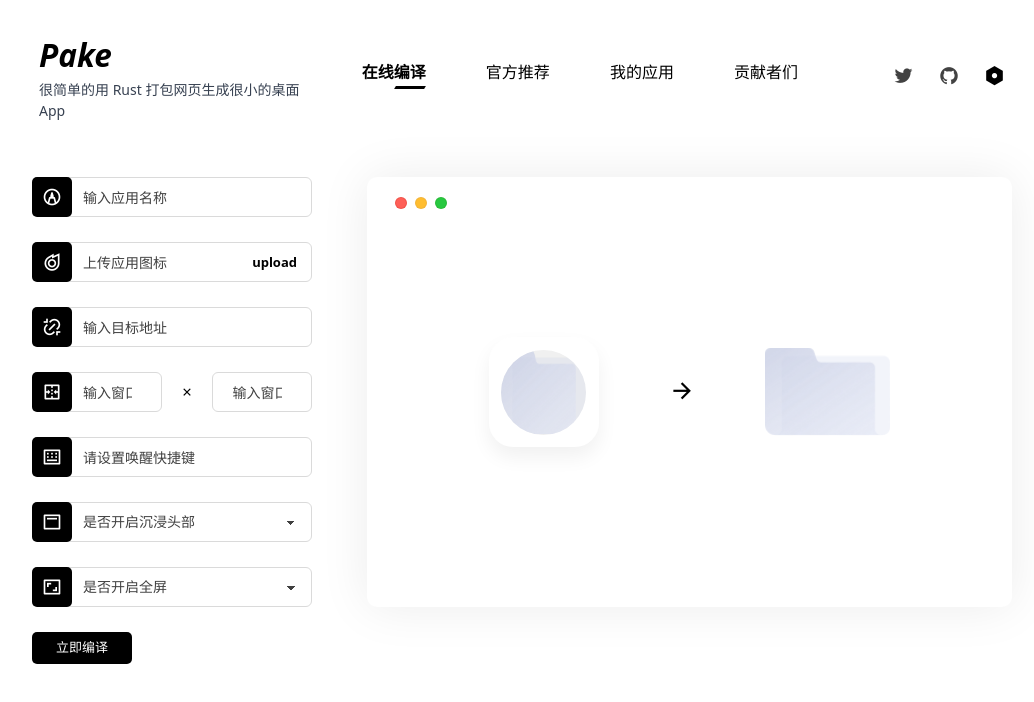
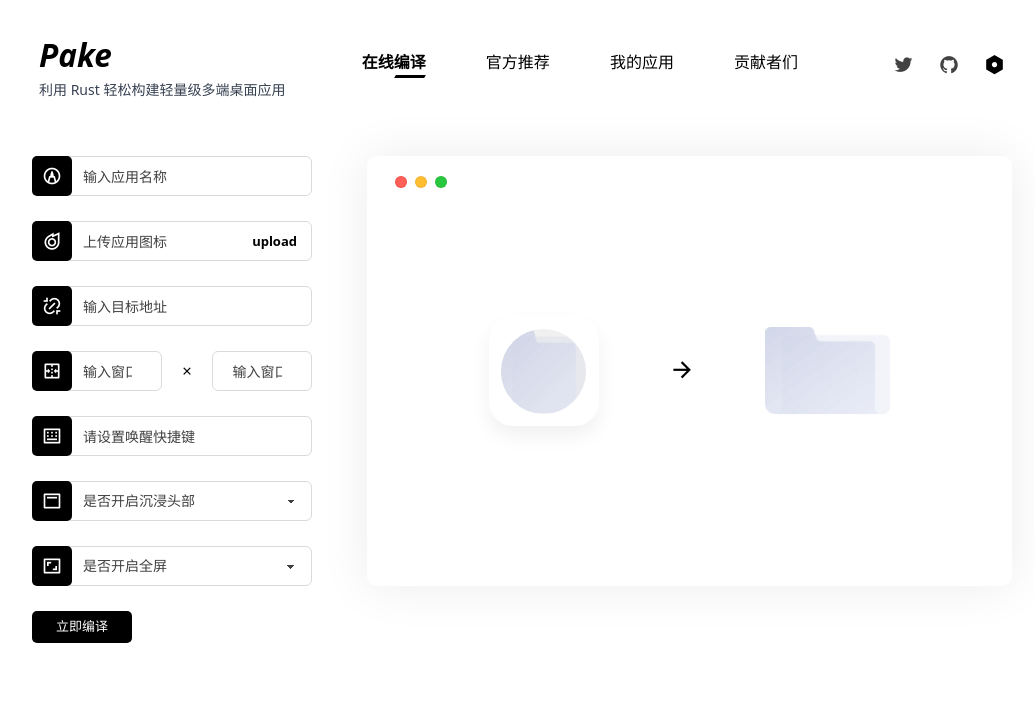
Before and after one commit to tw93/Pake, a Next.js app: page / in a window 1280 px wide. Shown: the top 702 px of the page, without its empty margins (118-1152 px from the left). Built offline with nearby package versions, Linux system fonts and the light colour scheme.

Commit message:
:sparkles: update npm

```diff
--- a/app/layout.tsx
+++ b/app/layout.tsx
@@ -8,7 +8,7 @@
     default: 'Pake',
     template: '%s | Pake',
   },
-  description: '很简单的用 Rust 打包网页生成很小的桌面 App~',
+  description: '利用 Rust 轻松构建轻量级多端桌面应用~',
 };
 
 export default function RootLayout({
--- a/ui/global-nav.tsx
+++ b/ui/global-nav.tsx
@@ -15,7 +15,7 @@
             Pake
           </a>
           <p className="text-md mt-2 w-full text-gray-700">
-            很简单的用 Rust 打包网页生成很小的桌面 App
+            利用 Rust 轻松构建轻量级多端桌面应用
           </p>
         </div>
         <div className="navbar-center flex">
```
Also changed, not shown: package.json (+5 -5 lines), 2 other files (tests, documents, lock files or other folders).
